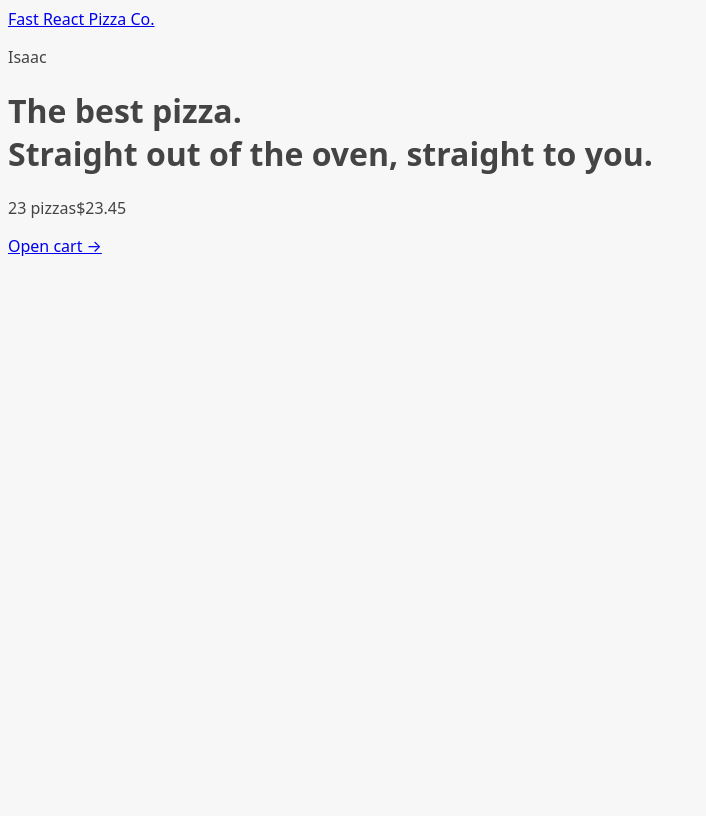
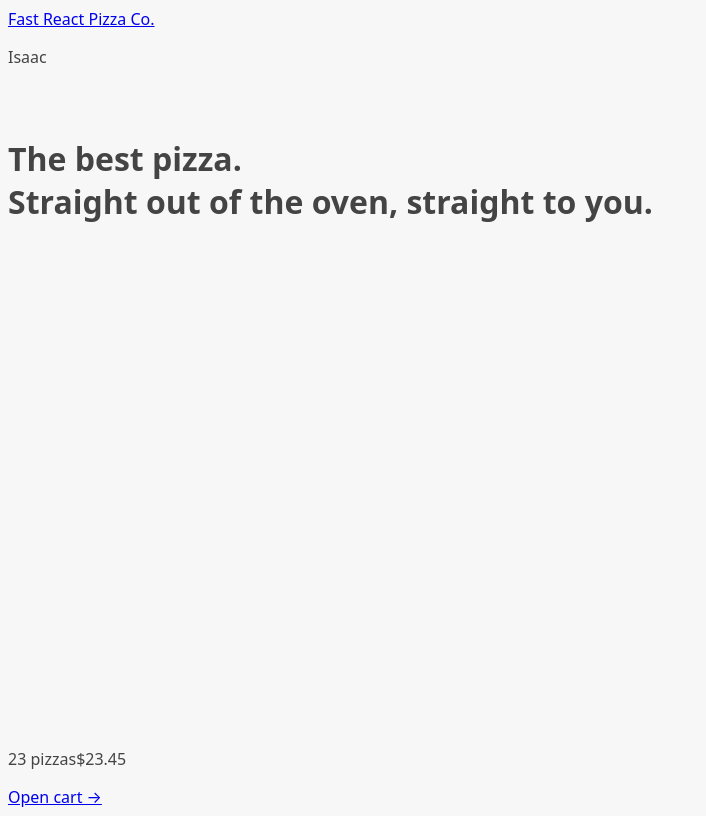
Before and after one commit to dingbat-weasel/fast-react-pizza, a React (Vite) app: page / in a window 1280 px wide. Shown: the whole page, without its empty margins (0-706 px from the left). Built offline with nearby package versions, Linux system fonts and the light colour scheme.

Commit message:
error handling in menu fetch or routes

```diff
--- a/src/App.jsx
+++ b/src/App.jsx
@@ -6,10 +6,13 @@
 import CreateOrder from './features/order/CreateOrder';
 import Order from './features/order/Order';
 import AppLayout from './ui/AppLayout';
+import Error from './ui/Error';
 
 const router = createBrowserRouter([
   {
     element: <AppLayout />,
+    errorElement: <Error />,
+
     children: [
       {
         path: '/',
@@ -19,6 +22,7 @@
         path: '/menu',
         element: <Menu />,
         loader: menuLoader,
+        errorElement: <Error />,
       },
       {
         path: '/cart',
--- a/src/features/menu/Menu.jsx
+++ b/src/features/menu/Menu.jsx
@@ -4,6 +4,7 @@
 
 function Menu() {
   const menu = useLoaderData();
+  console.log(menu);
 
   return (
     <ul>
--- a/src/ui/AppLayout.jsx
+++ b/src/ui/AppLayout.jsx
@@ -1,10 +1,17 @@
+import { Outlet, useNavigation } from 'react-router-dom';
+
 import Header from './Header';
 import CartOverview from '../features/cart/CartOverview';
-import { Outlet } from 'react-router-dom';
+import Loader from './Loader';
 
 function AppLayout() {
+  const navigation = useNavigation();
+  const isLoading = navigation.state === 'loading';
+
   return (
-    <div>
+    <div className='layout'>
+      {isLoading && <Loader />}
+
       <Header />
 
       <main>
--- a/src/ui/Error.jsx
+++ b/src/ui/Error.jsx
@@ -1,15 +1,17 @@
-import { useNavigate } from 'react-router-dom';
+import { useNavigate, useRouteError } from 'react-router-dom';
 
-function NotFound() {
+function Error() {
   const navigate = useNavigate();
+  const error = useRouteError();
+  console.log(error);
 
   return (
     <div>
       <h1>Something went wrong 😢</h1>
-      <p>%MESSAGE%</p>
+      <p>{error.data || error.message}</p>
       <button onClick={() => navigate(-1)}>&larr; Go back</button>
     </div>
   );
 }
 
-export default NotFound;
+export default Error;
--- /dev/null
+++ b/src/ui/Loader.jsx
@@ -0,0 +1,5 @@
+function Loader() {
+  return <div className='loader'></div>;
+}
+
+export default Loader;
```
